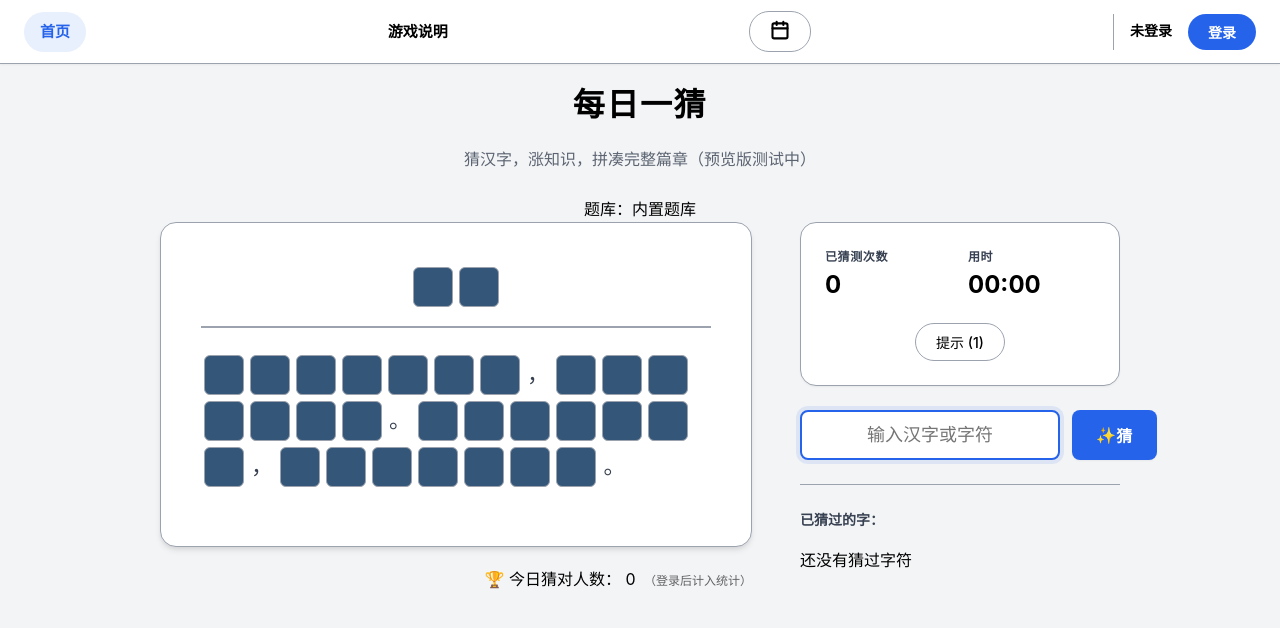
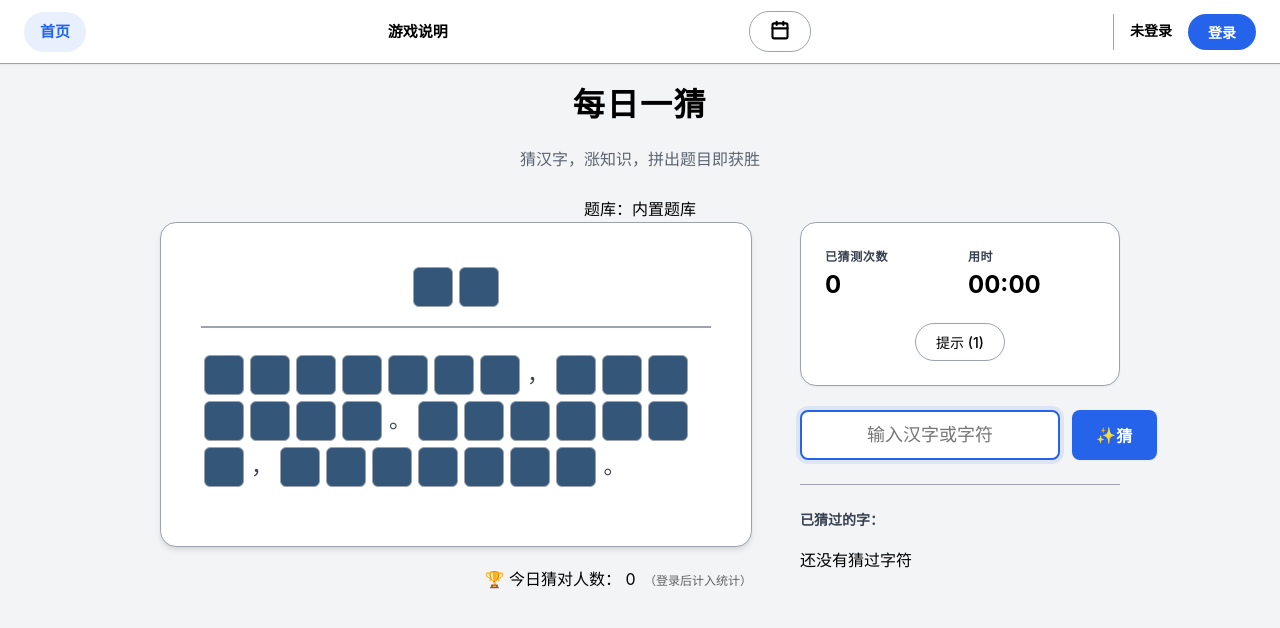
Before and after one commit to Sniper1211/Blackout-Guess, a plain HTML site: page index.html in a window 1280 px wide. Drawn offline with nearby package versions, Linux system fonts and the light colour scheme; no server answers.

Commit message:
Update subtitle to final text

```diff
--- a/index.html
+++ b/index.html
@@ -59,7 +59,7 @@
     <main class="game-container">
         <header class="game-header">
             <h1>每日一猜</h1>
-            <p class="game-subtitle">猜汉字，涨知识，拼凑完整篇章（预览版测试中）</p>
+            <p class="game-subtitle">猜汉字，涨知识，拼出题目即获胜</p>
             <div id="dataSourceBadge" class="data-source-badge" aria-live="polite" title="题库来源">题库：检测中…</div>
             <nav class="site-nav" aria-label="主要导航">
                 <a href="index.html" aria-label="返回首页" class="active">首页</a>
```
